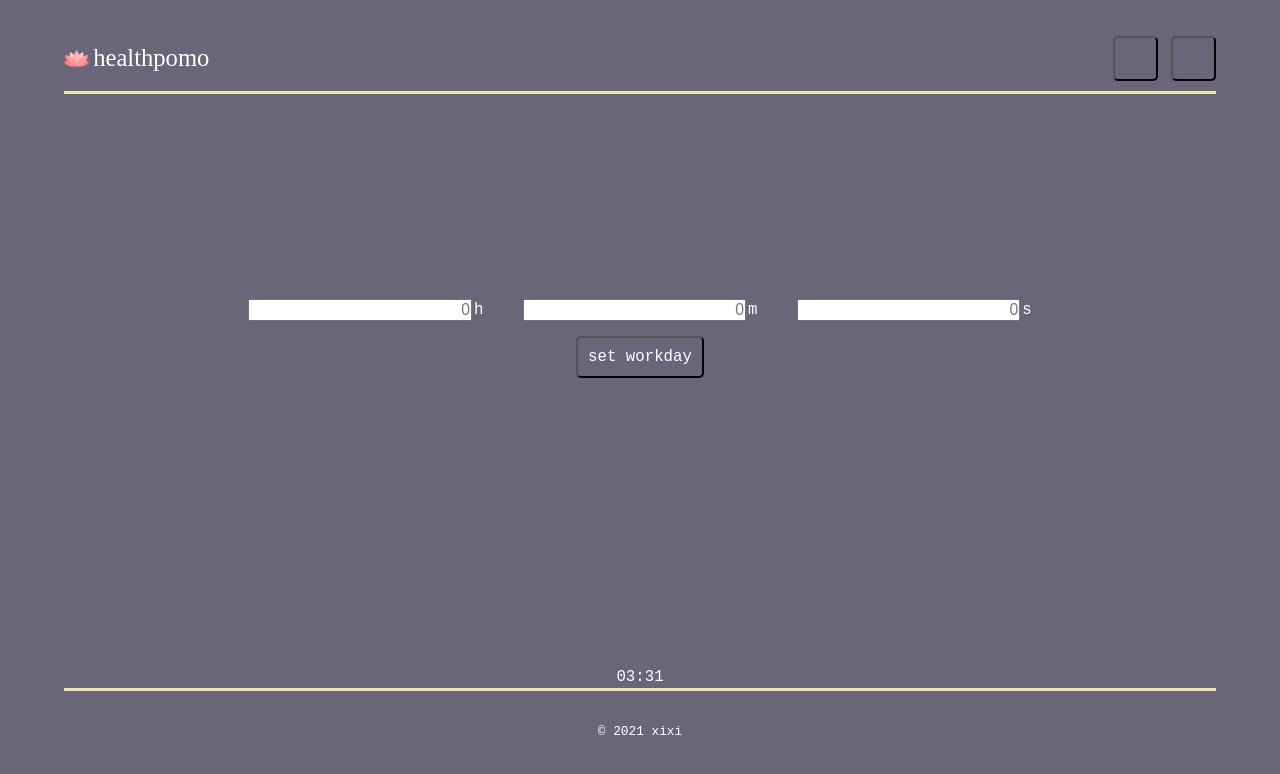
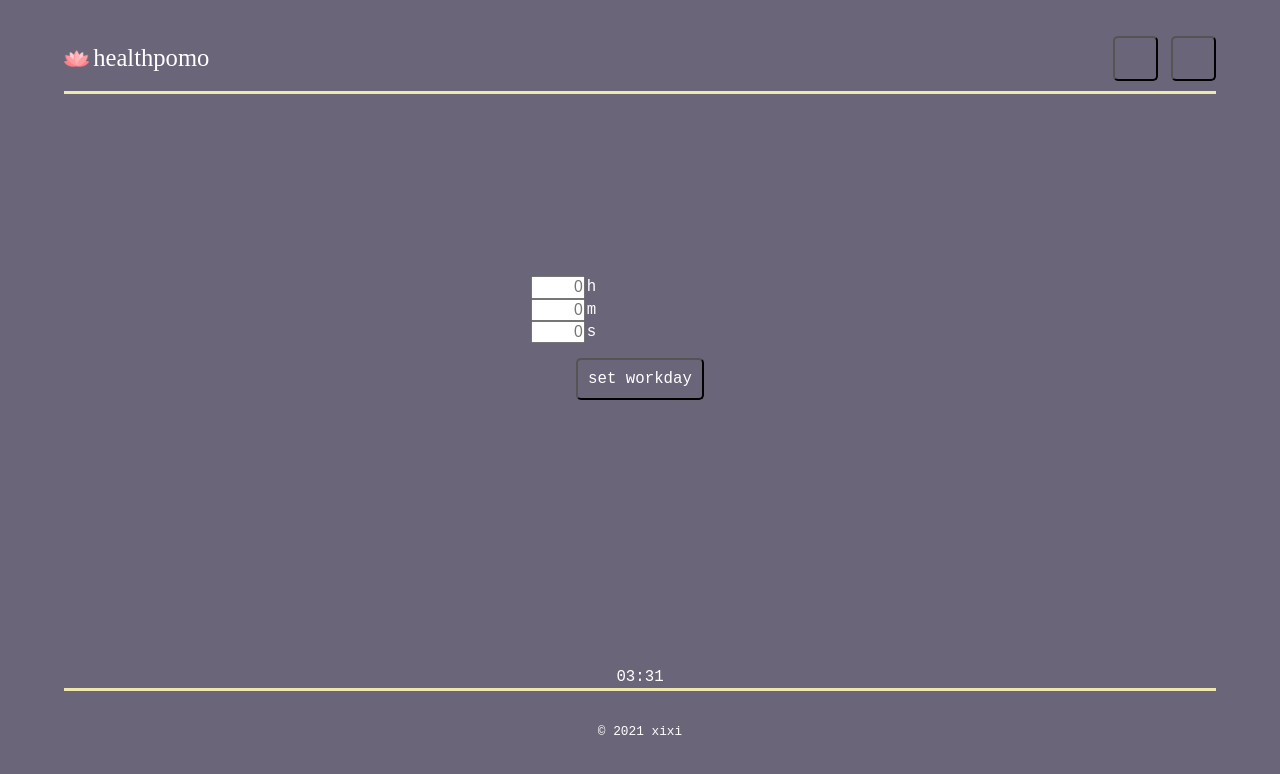
Before and after one commit to cclzhang/trusty-health-timer, a React (Create React App) app: page / in a window 1280 px wide. Both pictures are taken after a click on the button "add workday". Shown: the top 774 px of the page. Built offline with nearby package versions, Linux system fonts and the light colour scheme; some icons are missing.

Commit message:
changes to classname

```diff
--- a/src/components/header/settings/Settings.css
+++ b/src/components/header/settings/Settings.css
@@ -0,0 +1,6 @@
+
+
+form {
+  display: flex;
+  flex-direction: column;
+}
--- a/src/components/timer-input/TimerInput.css
+++ b/src/components/timer-input/TimerInput.css
@@ -1,17 +1,17 @@
 
 
-form {
+.timerInputBox {
   display: flex;
   justify-content: space-between;
   flex-wrap: wrap;
   margin: 5% 0;
 }
 
-form button {
+.timerInputBox button {
   margin: 15px auto;
 }
 
-form div {
+.timerInputBox div {
   display: flex;
   width: 30%;
   align-items: center;
--- a/src/components/timer-input/TimerInput.js
+++ b/src/components/timer-input/TimerInput.js
@@ -43,7 +43,7 @@ function TimerInput({setHrs, hrs, setMins, mins, setSecs, secs, toggle, setHealt
   }
 
   return (
-    <form onSubmit={handleSubmit}>
+    <form className="timerInputBox" onSubmit={handleSubmit}>
       <div>
         <input
           type="text"
```
Also changed, not shown: src/containers/Player.js (+7 -1 lines).
